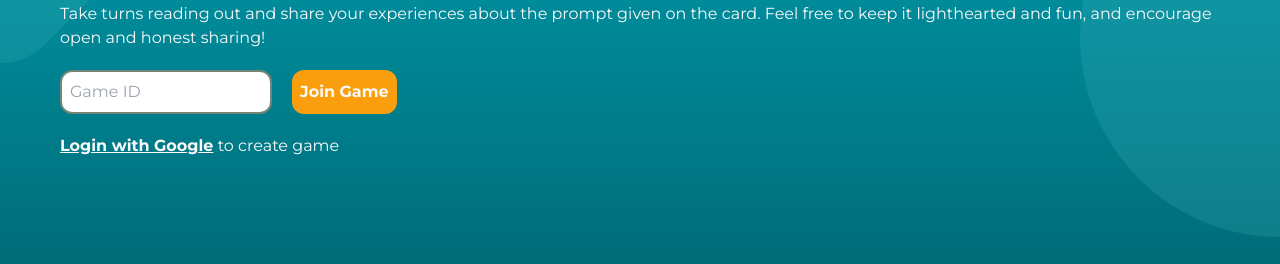
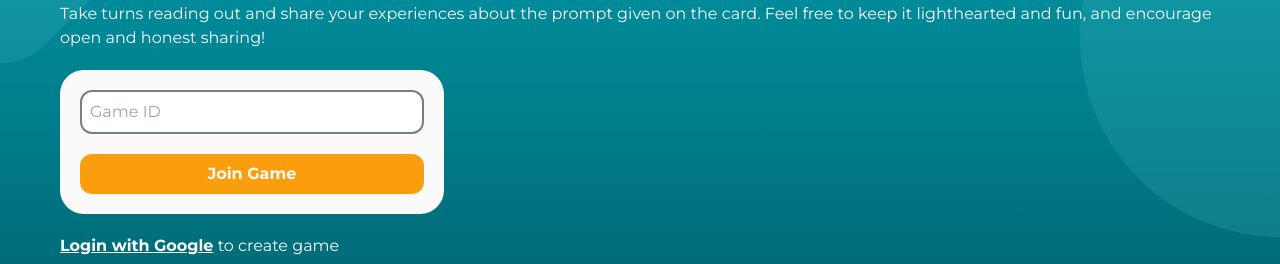
Before and after one commit to ChitChatChampion/ccc, a Vue app: page /csc in a window 1280 px wide. Shown: the part 523-787 px from the top of the page. Built offline with nearby package versions, Linux system fonts and the light colour scheme; what vue-sweetalert2, vue3-google-login would draw is missing.

Commit message:
Edit PINInput.vue: Improvements in the UI

```diff
--- a/src/components/PINInput.vue
+++ b/src/components/PINInput.vue
@@ -1,5 +1,5 @@
 <template>
-  <form class="rounded-3xl gap-5 z-10 max-w-sm" :class="{ flex: isHorizontal, grid: !isHorizontal, 'bg-light': !isHorizontal, 'p-5': !isHorizontal }">
+  <form class="rounded-3xl gap-5 z-10 grid" :class="{ 'bg-light': withBackground, 'p-5': withBackground, 'max-w-sm': limitWidth }">
     <TextInput name="roomId" ref="roomId" placeholder="Game ID"/>
     <OrangeButton :onClick="submitPIN" text="Join Game"/>
   </form>
@@ -13,9 +13,13 @@ import TextInput from './TextInput.vue';
 export default {
   name: 'PINInput',
   props: {
-    isHorizontal: {
+    withBackground: {
       type: Boolean,
-      default: false
+      default: true
+    },
+    limitWidth: {
+      type: Boolean,
+      default: true
     }
   },
   data() {
```
